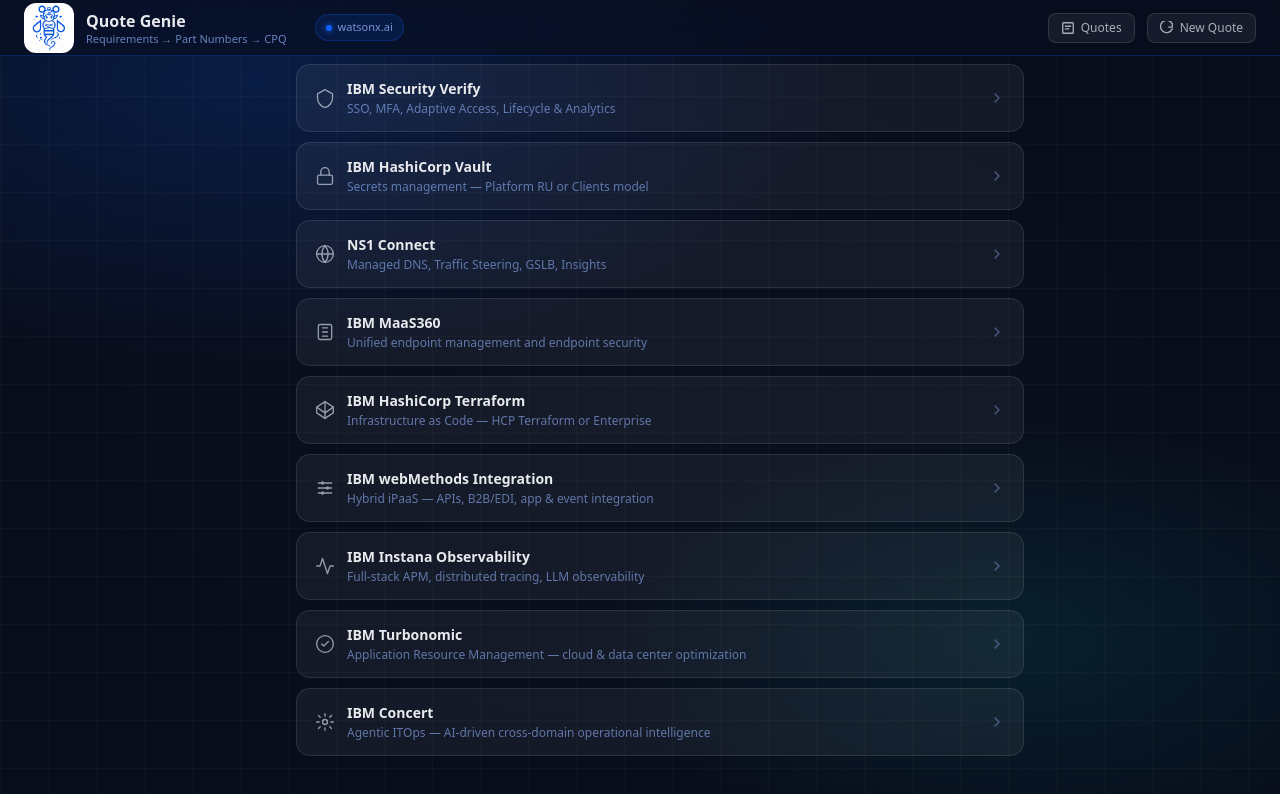
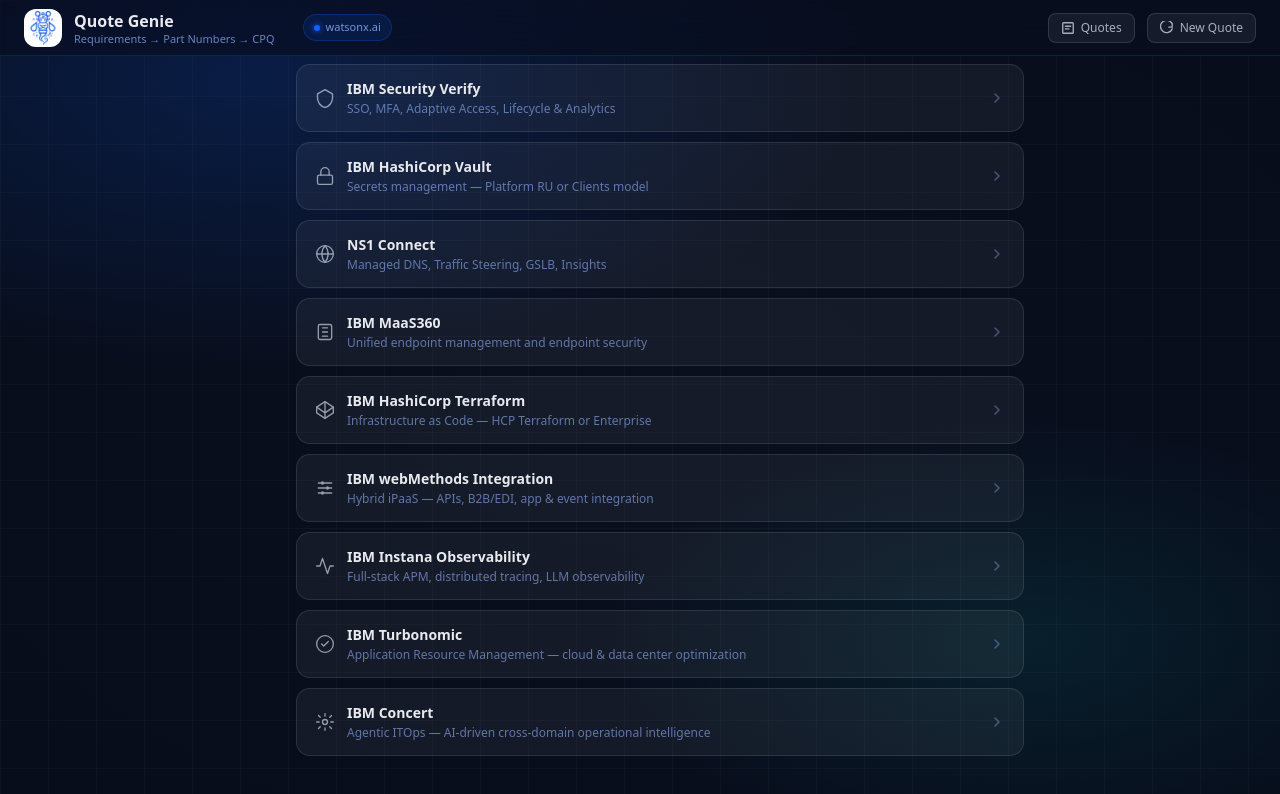
Before and after one commit to NamanKhandIBM/DealGenie, a Next.js app in the folder deal-genie/: page / in a window 1280 px wide. Shown: the top 794 px of the page. Built offline with nearby package versions, Linux system fonts and the light colour scheme.

Commit message:
Slightly reduce Deal Genie logo size in header (50px -> 38px)

```diff
--- a/deal-genie/app/page.tsx
+++ b/deal-genie/app/page.tsx
@@ -901,8 +901,8 @@
           <Image
             src="/dealgenie-icon.png"
             alt="Quote Genie"
-            width={50}
-            height={50}
+            width={38}
+            height={38}
             className="rounded-xl flex-shrink-0"
             style={{ objectFit: "cover", objectPosition: "center" }}
           />
```
